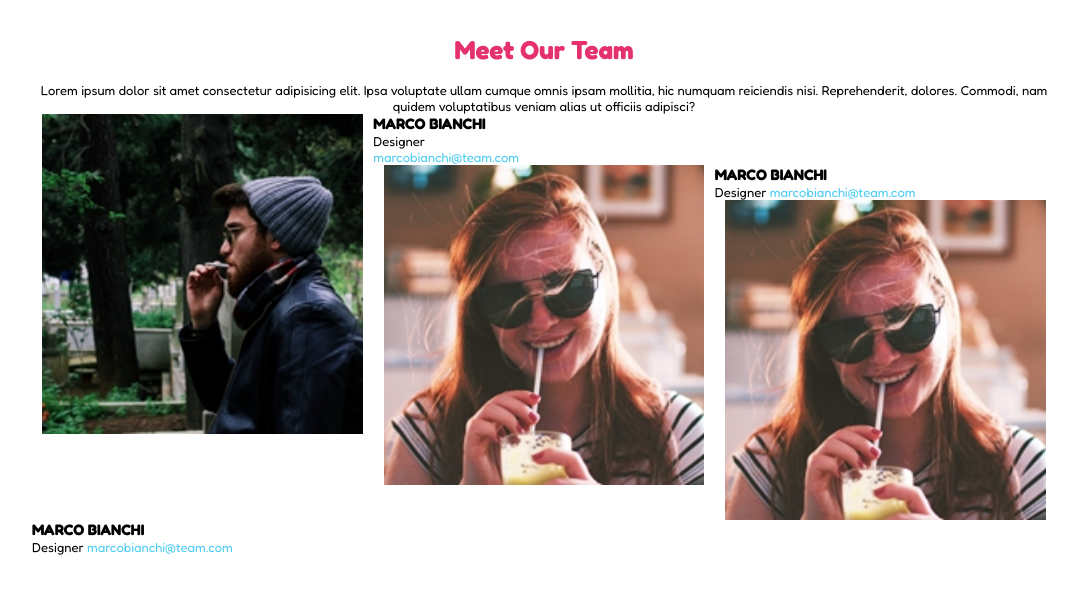
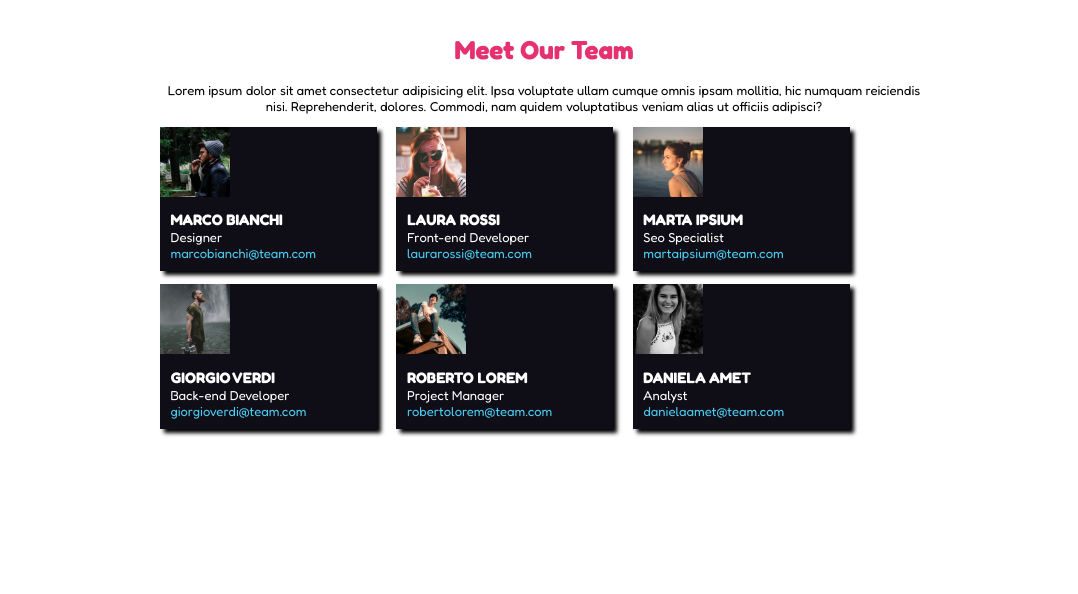
Before and after one commit to LuisJann/html-css-float-cards, a plain HTML site: page index.html in a window 1280 px wide. Shown: the whole page, without its empty margins (96-1174 px from the left). Drawn offline with Linux system fonts and the light colour scheme.

Commit message:
Card sistemate e float sistemati

```diff
--- a/css/style.css
+++ b/css/style.css
@@ -12,7 +12,7 @@ html{
 }
 
 .container{
-    width: 80%;
+    width: 60%;
     margin: 0 auto;
     font-size: small;
 }
@@ -26,15 +26,25 @@ h1{
     color: #e53170;
 }
 
-.col > img{
-        width: calc(100% / 3);
-        padding: 0 .8em;
+.col{
+    width: calc(100% / 3 - 3em);
+    margin-right: 1.5em;
+    margin-top: 1em;
+    float: left;
+    color: white;
+    background-color: rgb(15 14 23);
+    box-shadow: 4px 4px 4px black;
 }
 
 img{
-    float: left;
+    width: 70px;
 }
 
 .email{
     color: #4dccf2;
 }
+
+.name{
+    display: inline-block;
+    padding: .8em;
+}
--- a/index.html
+++ b/index.html
@@ -23,7 +23,7 @@
         <section>
             <div class="col">
                 <img  src="img/male1.png" alt="">
-                <div>
+                <div class="name">
                     <h3>MARCO BIANCHI</h3>
                     <span>Designer</span> <br>
                     <span class="email">marcobianchi@team.com</span>
@@ -34,24 +34,58 @@
         <section>
             <div class="col">
                 <img  src="img/female1.png" alt="">
-                <div>
-                    <h3>MARCO BIANCHI</h3>
-                    <span>Designer</span>
-                    <span class="email">marcobianchi@team.com</span>
+                <div class="name">
+                    <h3>LAURA ROSSI</h3>
+                    <span>Front-end Developer</span> <br>
+                    <span class="email">laurarossi@team.com</span>
                 </div>
             </div>
         </section>
        <!-- 3 -->
         <section>
             <div class="col">
-                <img  src="img/female1.png" alt="">
-                <div>
-                    <h3>MARCO BIANCHI</h3>
-                    <span>Designer</span>
-                    <span class="email">marcobianchi@team.com</span>
+                <img  src="img/female2.png" alt="">
+                <div class="name">
+                    <h3>MARTA IPSIUM</h3>
+                    <span>Seo Specialist</span> <br>
+                    <span class="email">martaipsium@team.com</span>
                 </div>
             </div>
         </section>
+        <!-- 4 -->
+        <section>
+            <div class="col">
+                <img  src="img/male2.png" alt="">
+                <div class="name">
+                    <h3>GIORGIO VERDI</h3>
+                    <span>Back-end Developer</span> <br>
+                    <span class="email">giorgioverdi@team.com</span>
+                </div>
+            </div>
+        </section>
+        <!-- 5 -->
+        <section>
+            <div class="col">
+                <img  src="img/male3.png" alt="">
+                <div class="name">
+                    <h3>ROBERTO LOREM</h3>
+                    <span>Project Manager</span> <br>
+                    <span class="email">robertolorem@team.com</span>
+                </div>
+            </div>
+        </section>
+        <!-- 6 -->
+        <section>
+            <div class="col">
+                <img  src="img/female3.png" alt="">
+                <div class="name">
+                    <h3>DANIELA AMET</h3>
+                    <span>Analyst</span> <br>
+                    <span class="email">danielaamet@team.com</span>
+                </div>
+            </div>
+        </section>
+
     </main>
 
     <!-- /main -->
```
